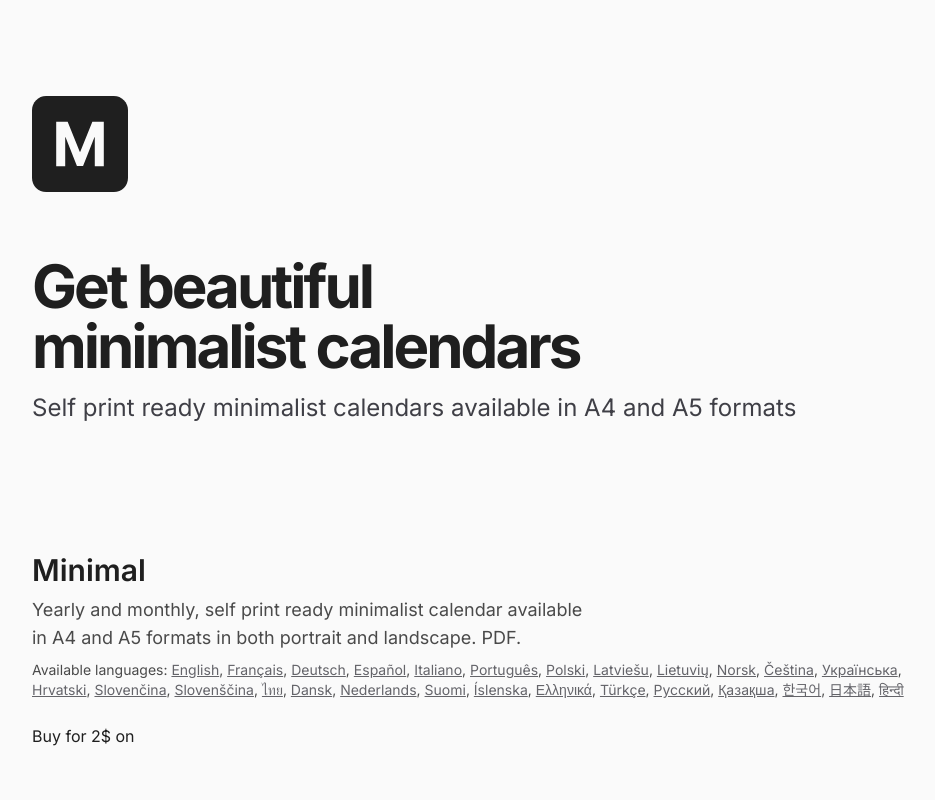
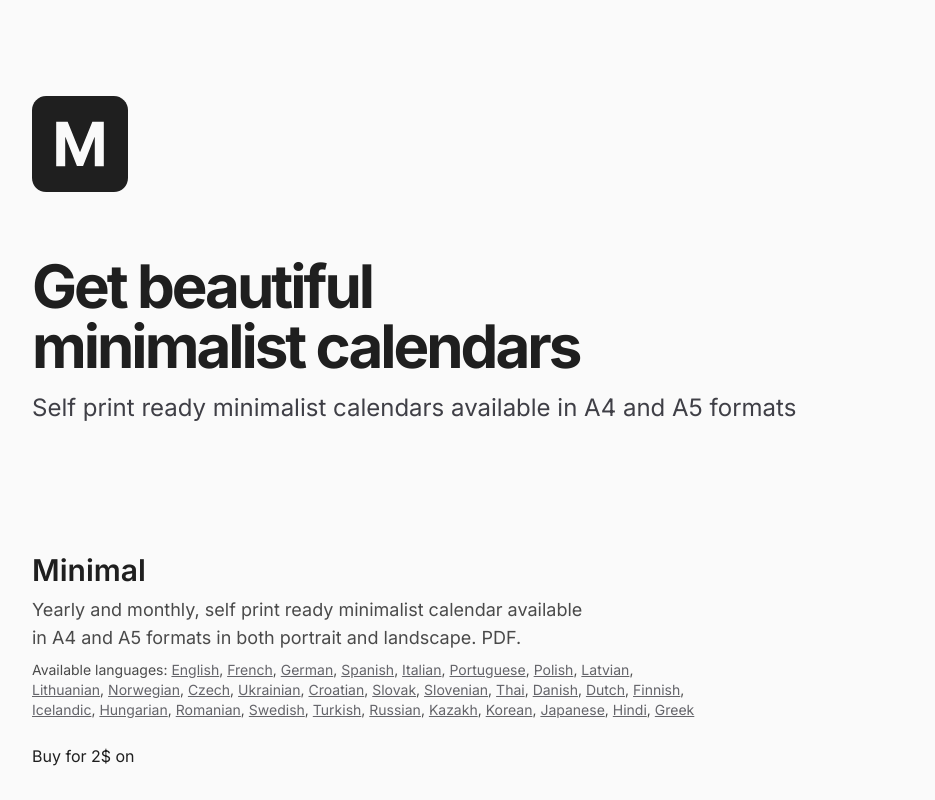
Before and after one commit to BartoszJarocki/minimal, a Next.js app in the folder apps/frontend/: page / in a window 1280 px wide. Shown: the top 800 px of the page, without its empty margins (0-935 px from the left). Built offline with nearby package versions, Linux system fonts and the light colour scheme; a web font is replaced by a local one.

Commit message:
Better language display

```diff
--- a/apps/frontend/src/components/calendar/Calendar.tsx
+++ b/apps/frontend/src/components/calendar/Calendar.tsx
@@ -12,35 +12,44 @@ export const SupportedYears = [
   2023, 2024, 2025, 2026, 2027, 2028, 2029, 2030, 2031, 2032, 2033,
 ];
 
-export const LocaleLookup: Record<string, string> = {
-  en: "English", // English is the default language
-  fr: "Français", // French
-  de: "Deutsch", // German
-  es: "Español", // Spanish
-  it: "Italiano", // Italian
-  pt: "Português", // Portuguese
-  pl: "Polski", // Polish
-  lv: "Latviešu", // Latvian
-  lt: "Lietuvių", // Lithuanian
-  nn: "Norsk", // Norwegian
-  cs: "Čeština", // Czech
-  uk: "Українська", // Ukrainian
-  hr: "Hrvatski", // Croatian
-  sk: "Slovenčina", // Slovak
-  sl: "Slovenščina", // Slovenian
-  th: "ไทย", // Thai
-  da: "Dansk", // Danish
-  nl: "Nederlands", // Dutch
-  fi: "Suomi", // Finnish
-  is: "Íslenska", // Icelandic
-  el: "Ελληνικά", // Greek
-  tr: "Türkçe", // Turkish
-  ru: "Русский", // Russian
-  kz: "Қазақша", // Kazakh
-  ko: "한국어", // Korean
-  ja: "日本語", // Japanese
-  hi: "हिन्दी", // Hindi
+type Locale = {
+  code: string;
+  name: string;
+  englishName: string;
 };
+
+export const SupportedLocales: Locale[] = [
+  { code: "en", name: "English", englishName: "English" },
+  { code: "fr", name: "Français", englishName: "French" },
+  { code: "de", name: "Deutsch", englishName: "German" },
+  { code: "es", name: "Español", englishName: "Spanish" },
+  { code: "it", name: "Italiano", englishName: "Italian" },
+  { code: "pt", name: "Português", englishName: "Portuguese" },
+  { code: "pl", name: "Polski", englishName: "Polish" },
+  { code: "lv", name: "Latviešu", englishName: "Latvian" },
+  { code: "lt", name: "Lietuvių", englishName: "Lithuanian" },
+  { code: "nn", name: "Norsk", englishName: "Norwegian" },
+  { code: "cs", name: "Čeština", englishName: "Czech" },
+  { code: "uk", name: "Українська", englishName: "Ukrainian" },
+  { code: "hr", name: "Hrvatski", englishName: "Croatian" },
+  { code: "sk", name: "Slovenčina", englishName: "Slovak" },
+  { code: "sl", name: "Slovenščina", englishName: "Slovenian" },
+  { code: "th", name: "ไทย", englishName: "Thai" },
+  { code: "da", name: "Dansk", englishName: "Danish" },
+  { code: "nl", name: "Nederlands", englishName: "Dutch" },
+  { code: "fi", name: "Suomi", englishName: "Finnish" },
+  { code: "is", name: "Íslenska", englishName: "Icelandic" },
+  { code: "hu", name: "Magyar", englishName: "Hungarian" },
+  { code: "ro", name: "Română", englishName: "Romanian" },
+  { code: "sv", name: "Svenska", englishName: "Swedish" },
+  { code: "tr", name: "Türkçe", englishName: "Turkish" },
+  { code: "ru", name: "Русский", englishName: "Russian" },
+  { code: "kz", name: "Қазақша", englishName: "Kazakh" },
+  { code: "ko", name: "한국어", englishName: "Korean" },
+  { code: "ja", name: "日本語", englishName: "Japanese" },
+  { code: "hi", name: "हिन्दी", englishName: "Hindi" },
+  { code: "el", name: "Ελληνικά", englishName: "Greek" },
+];
 
 export type Format = "a4" | "a5";
 export type FormatVariant = "landscape" | "portrait";
--- a/apps/frontend/src/pages/calendars/preview/[year]/[theme]/[locale].tsx
+++ b/apps/frontend/src/pages/calendars/preview/[year]/[theme]/[locale].tsx
@@ -7,7 +7,7 @@ import React from "react";
 import {
   Format,
   FormatVariant,
-  LocaleLookup,
+  SupportedLocales,
 } from "../../../../../components/calendar/Calendar";
 import { Container } from "../../../../../components/Container";
 import { Theme, ThemeLookup, toPrintClassName } from "../../../../print";
@@ -30,14 +30,15 @@ export default function CalendarPreview({
   const YearCalendar = ThemeLookup["year"][theme];
   const MonthCalendar = ThemeLookup["month"][theme];
   const now = DateTime.now().setLocale(locale).set({ year });
+  const selectedLocale = SupportedLocales.find((l) => l.code === locale)!;
 
   const url = `https://useminimal.com/calendars/preview/${year}/${theme}/${locale}`;
-  const title = `${now.toFormat("yyyy")} ${theme} calendar PDF - ${
-    LocaleLookup[locale]
-  }`;
-  const description = `Self print minimalist calendar ${now.toFormat(
-    "MMMM"
-  )} in ${LocaleLookup[locale]} language`;
+  const title = `${now.toFormat("yyyy")} ${
+    selectedLocale.englishName
+  } calendar PDF - ${theme}`;
+  const description = `Self print ${
+    selectedLocale.englishName
+  } minimalist calendar ${now.toFormat("MMMM")}`;
 
   return (
     <>
@@ -62,7 +63,7 @@ export default function CalendarPreview({
       <Container>
         <div className="space-y-4 bg-zinc-50 p-2 text-dark">
           <h1 className="px-2 py-4 pt-2 text-5xl font-semibold leading-none tracking-tighter">
-            {year} {LocaleLookup[locale]} calendar
+            {year} {selectedLocale.englishName} calendar
           </h1>
 
           <div>
--- a/apps/frontend/src/pages/calendars/preview/[year]/[theme]/index.tsx
+++ b/apps/frontend/src/pages/calendars/preview/[year]/[theme]/index.tsx
@@ -4,7 +4,7 @@ import { NextSeo } from "next-seo";
 import Link from "next/link";
 import { ParsedUrlQuery } from "querystring";
 import React from "react";
-import { LocaleLookup } from "../../../../../components/calendar/Calendar";
+import { SupportedLocales } from "../../../../../components/calendar/Calendar";
 import { Container } from "../../../../../components/Container";
 import { Theme } from "../../../../print";
 
@@ -42,14 +42,14 @@ export default function Preview({ theme, year }: Props) {
 
       <Container>
         <div className="divide space-y-1">
-          {Object.keys(LocaleLookup).map((locale) => {
+          {SupportedLocales.map((locale) => {
             return (
               <Link
-                key={year}
-                href={`/calendars/preview/${year}/${theme}/${locale}`}
+                key={locale.code}
+                href={`/calendars/preview/${year}/${theme}/${locale.code}`}
                 className="block underline"
               >
-                {year} {LocaleLookup[locale]} calendar PDF
+                {year} {locale.englishName} calendar PDF
               </Link>
             );
           })}
--- a/apps/frontend/src/pages/index.tsx
+++ b/apps/frontend/src/pages/index.tsx
@@ -13,7 +13,7 @@ import { Logo } from "../components/Logo";
 import { Footer } from "../components/Footer";
 import { Container } from "../components/Container";
 import { joinComponents } from "../lib/utils";
-import { LocaleLookup } from "../components/calendar/Calendar";
+import { SupportedLocales } from "../components/calendar/Calendar";
 
 const SectionTitle = ({
   children,
@@ -31,9 +31,9 @@ const SectionTitle = ({
 
 const SectionSubtitle = ({ children }: { children: React.ReactNode }) => {
   return (
-    <h3 className="mb-4 max-w-4xl text-left text-lg opacity-80 md:mb-6">
+    <h4 className="mb-4 max-w-4xl text-left text-lg opacity-80 md:mb-6">
       {children}
-    </h3>
+    </h4>
   );
 };
 
@@ -122,16 +122,14 @@ export default function Calendar() {
 
                 <Balancer as="div" className="mt-2 text-sm">
                   Available languages:{" "}
-                  {Object.keys(LocaleLookup)
-                    .map((locale) => (
-                      <InlineButton
-                        key={locale}
-                        onClick={() => setLocale(locale)}
-                      >
-                        {LocaleLookup[locale]}
-                      </InlineButton>
-                    ))
-                    .reduce(joinComponents, [])}
+                  {SupportedLocales.map((locale) => (
+                    <InlineButton
+                      key={locale.code}
+                      onClick={() => setLocale(locale.code)}
+                    >
+                      {locale.englishName}
+                    </InlineButton>
+                  )).reduce(joinComponents, [])}
                 </Balancer>
               </SectionSubtitle>
               <div className="h-12">
```
Also changed, not shown: 1 other file (tests, documents, lock files or other folders).
